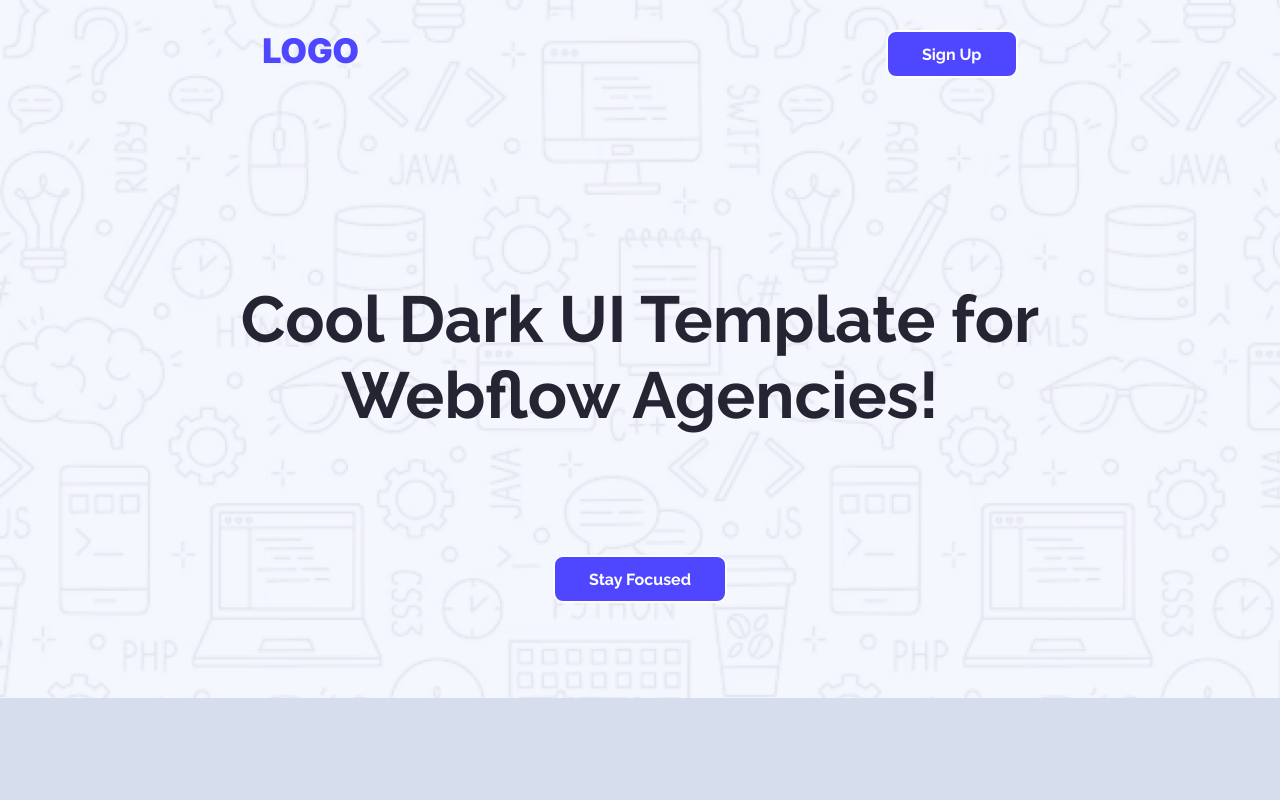
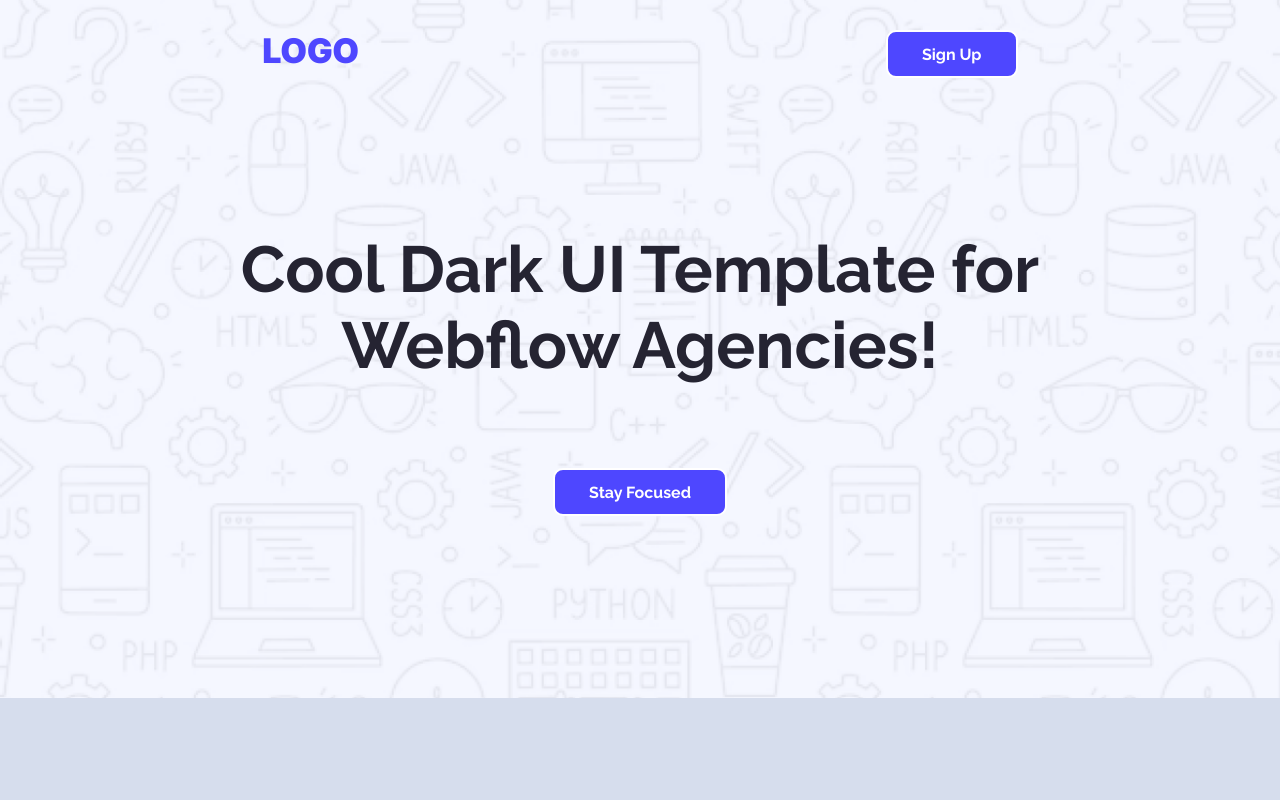
Before and after one commit to nafisfaiyaz-012/assignment-1-final, a plain HTML site: page index.html in a window 1280 px wide. Shown: the top 800 px of the page. Drawn offline with Linux system fonts and the light colour scheme.

Commit message:
Stay focused button adjusted

```diff
--- a/styles/assignment1final.css
+++ b/styles/assignment1final.css
@@ -32,7 +32,7 @@
 }
 .banner-description {
     text-align: center;
-    margin-top: 200px;
+    margin-top: 150px;
 }
 .logo {
     height: 51px;
@@ -252,7 +252,7 @@
     background-color: #4E47FF;
     font-size: 16px;
     font-weight: bold;
-    margin-top: 37px;
+    /* margin-top: 25px; */
 }
 .stayfocused-button:hover{
     cursor: pointer;
```
